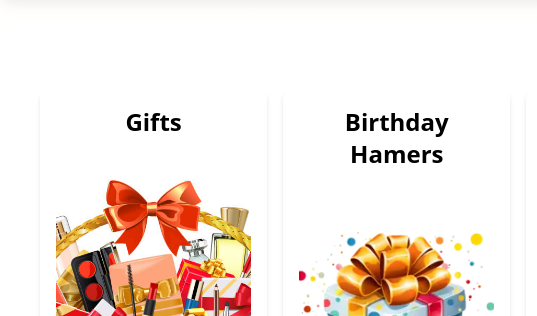
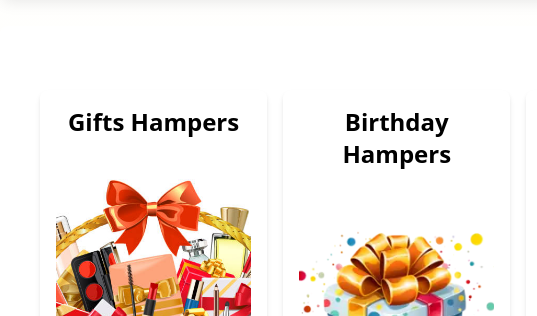
Before and after one commit to shreekanth7899/ninagagideployment, a plain HTML site: page index.html in a window 1280 px wide. Shown: the part 94-410 px from the top of the page, 0-537 px from the left. Drawn offline with nearby package versions, Linux system fonts and the light colour scheme; grey boxes are pictures that could not be loaded.

Commit message:
typo change

```diff
--- a/index.html
+++ b/index.html
@@ -83,11 +83,11 @@ Categories ▼
     <main class="container mx-auto my-10 px-4">
         <div class="grid grid-cols-1 sm:grid-cols-3 lg:grid-cols-5 gap-4">
             <div class="bg-white p-4 rounded-lg shadow-md">
-                <h2 class="text-2xl font-bold text-center mb-4">Gifts</h2>
+                <h2 class="text-2xl font-bold text-center mb-4">Gifts Hampers</h2>
                 <img onclick="location.href='gifts.html'" src="gifts.png" alt="Product 1" class="w-full h-80 object-cover rounded-lg">
             </div>
             <div class="bg-white p-4 rounded-lg shadow-md">
-                <h2 class="text-2xl font-bold text-center mb-4">Birthday Hamers</h2>
+                <h2 class="text-2xl font-bold text-center mb-4">Birthday Hampers</h2>
                 <img onclick="location.href='birthdayhamper.html'" src="birthday.png" alt="Product 1" class="w-full h-80 object-cover rounded-lg">
             </div>
             <div class="bg-white p-4 rounded-lg shadow-md">
```
